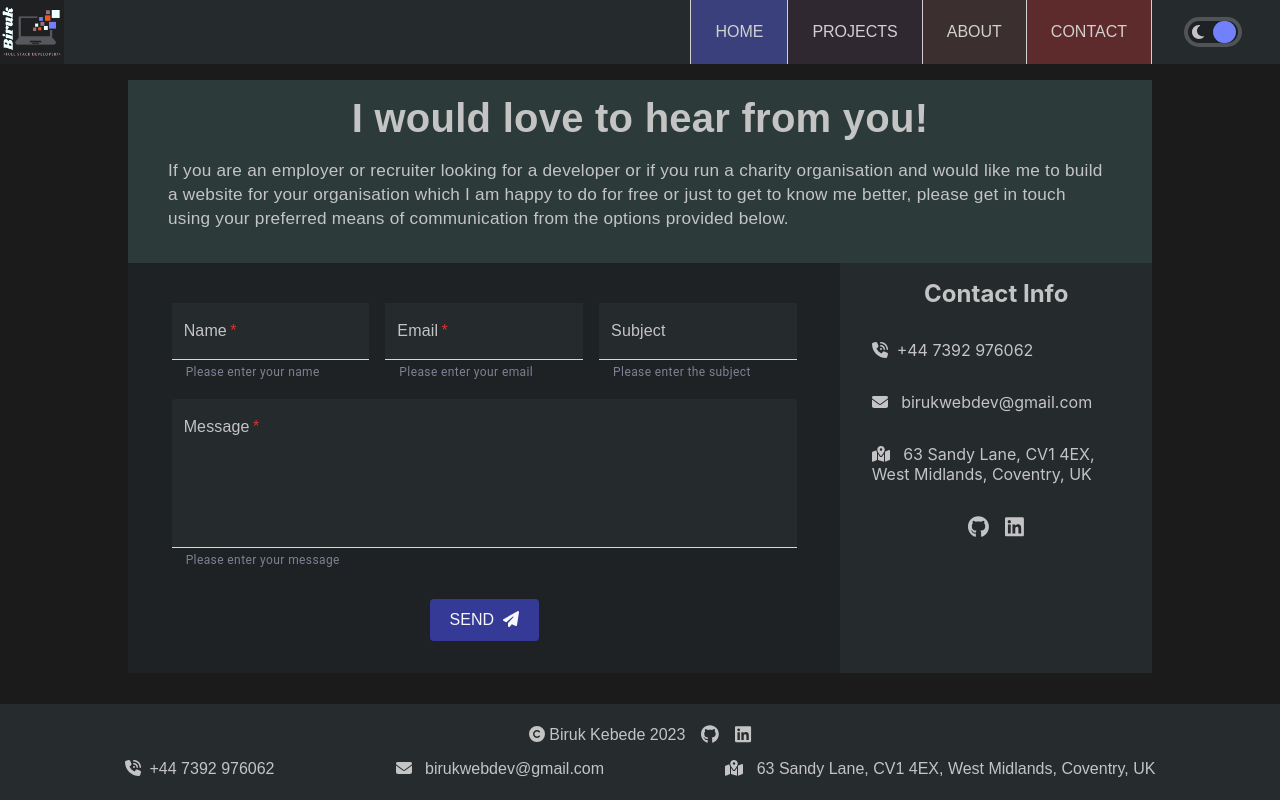
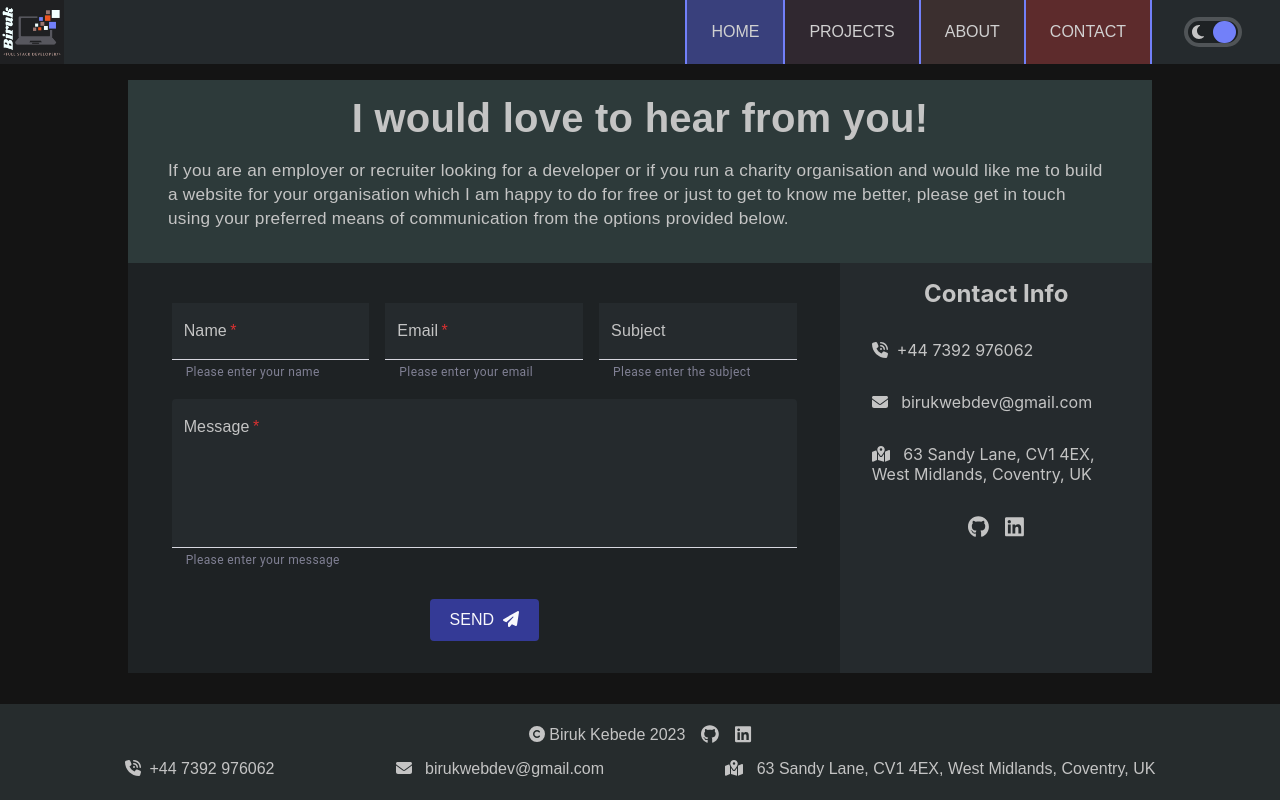
Before and after one commit to Know-Thyself/next-portfolio, a Next.js app: page /contact in a window 1280 px wide. Built offline with nearby package versions, Linux system fonts and the light colour scheme.

Commit message:
nav bar border

```diff
--- a/styles/globals.css
+++ b/styles/globals.css
@@ -55,6 +55,8 @@ a {
 	--home-bg-mobile: url('/images/home-bg-mobile.jpg');
 	--primary-background: #A8A8A8;
 	--primary-background: #B9B9B9;
+
+	--primary-background: #ABABAB;
 	--secondary-background: #828789;
 	--secondary-background: #9b9fa0;
 	--secondary-background: #a7abac;
@@ -111,6 +113,8 @@ a {
 	--primary-background: #1f2022;
 	--primary-background: #1f1b1a;
 	--primary-background: #1b1b1b;
+	--primary-background: #161b19;
+	--primary-background: #141414;
 	--secondary-background: #070707;
 	--secondary-background: #1F2428;
 	--secondary-background: #1B1F22;
--- a/styles/header.module.css
+++ b/styles/header.module.css
@@ -173,19 +173,18 @@
   .about,
   .contact,
   .active {
-    border-right: 1px solid var(--nav-links-color);
+    border-right: 2px solid var(--switch-button-bg);
   }
 
   .active {
     background-color: var(--active-nav-link);
     color: var(--active-nav-link-text);
-    border-color: var(--nav-links-color);
     cursor: default;
   }
 
   .home,
   .active:first-child {
-    border-left: 1px solid var(--nav-links-color);
+    border-left: 2px solid var(--switch-button-bg);
   }
 
   .menu__btn {
@@ -196,7 +195,6 @@
     font-weight: var(--active-nav-link-font-weight);
     background-color: var(--active-nav-link);
     color: var(--active-nav-link-text);
-    border-color: var(--nav-links-color);
   }
 
 }
```
